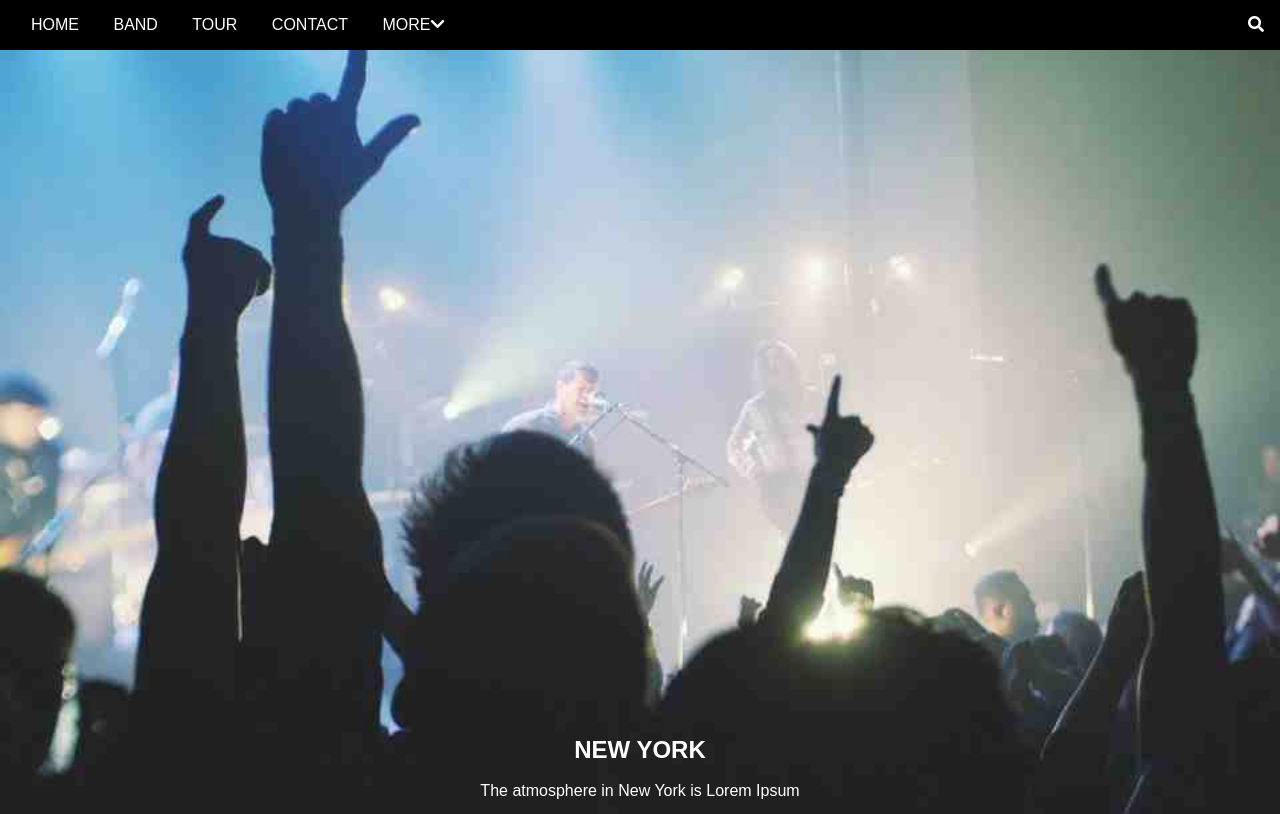
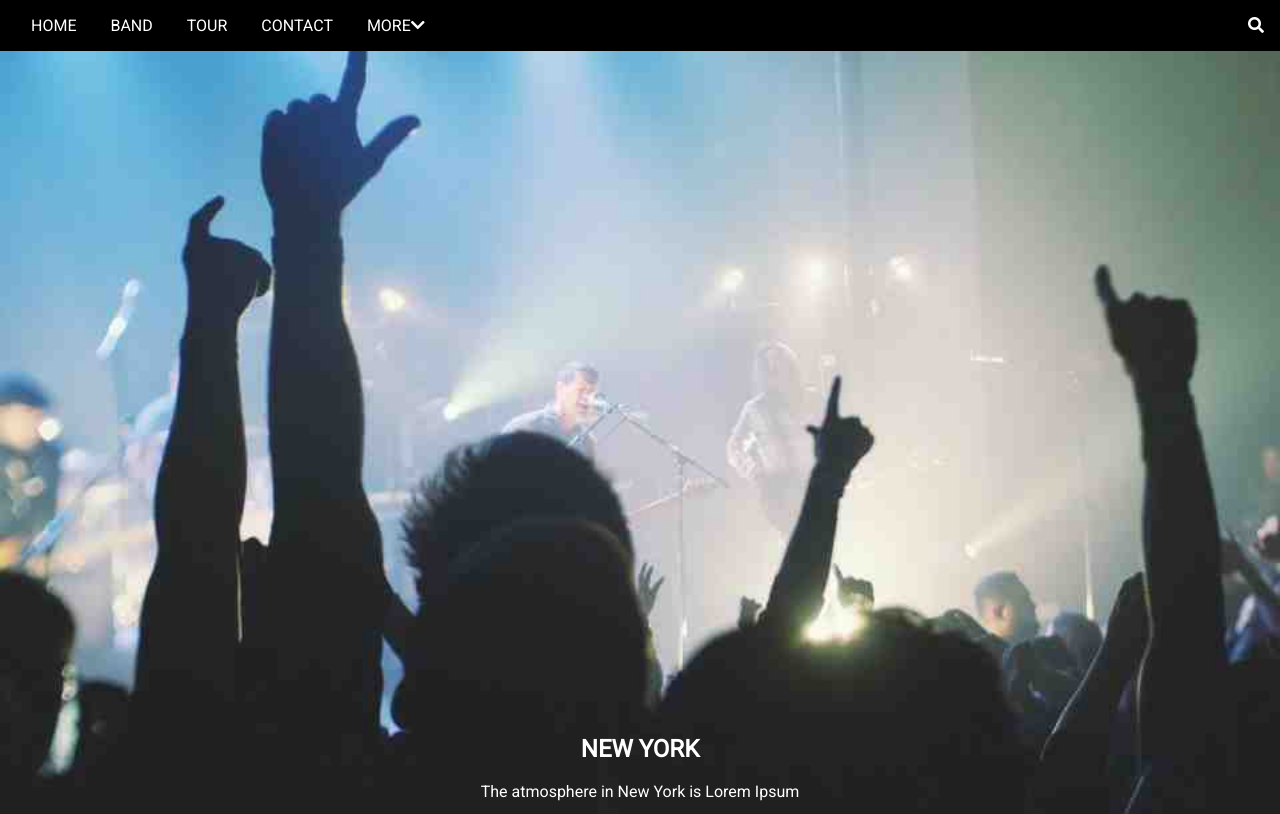
Before and after one commit to hafiyb/day6, a plain HTML site: page index2.html in a window 1280 px wide. Shown: the top 814 px of the page. Drawn offline with Linux system fonts and the light colour scheme.

Commit message:
minor fixes, mapimg size

```diff
--- a/index2.html
+++ b/index2.html
@@ -4,6 +4,9 @@
     <meta name="viewport" content="width=device-width, initial-scale=1.0">
     <title>Responsive Site 2</title>
     <link rel="stylesheet" href="styles2.css">
+    <link rel="preconnect" href="https://fonts.googleapis.com">
+<link rel="preconnect" href="https://fonts.gstatic.com" crossorigin>
+<link href="https://fonts.googleapis.com/css2?family=Roboto:ital@0;1&display=swap" rel="stylesheet">
     <link rel="stylesheet" href="https://pro.fontawesome.com/releases/v5.10.0/css/all.css" integrity="sha384-AYmEC3Yw5cVb3ZcuHtOA93w35dYTsvhLPVnYs9eStHfGJvOvKxVfELGroGkvsg+p" crossorigin="anonymous"/>
 </head>
 <body>
--- a/styles2.css
+++ b/styles2.css
@@ -2,7 +2,7 @@
     margin: 0;
     padding: 0;
     box-sizing: border-box;
-    font-family: sans-serif;
+    font-family: roboto;
 }
 
 html,body{
@@ -195,7 +195,7 @@ header p{
 }
 
 #mapimg{
-    max-width: 100%;
+    width: 100%;
 
 }
 
```
